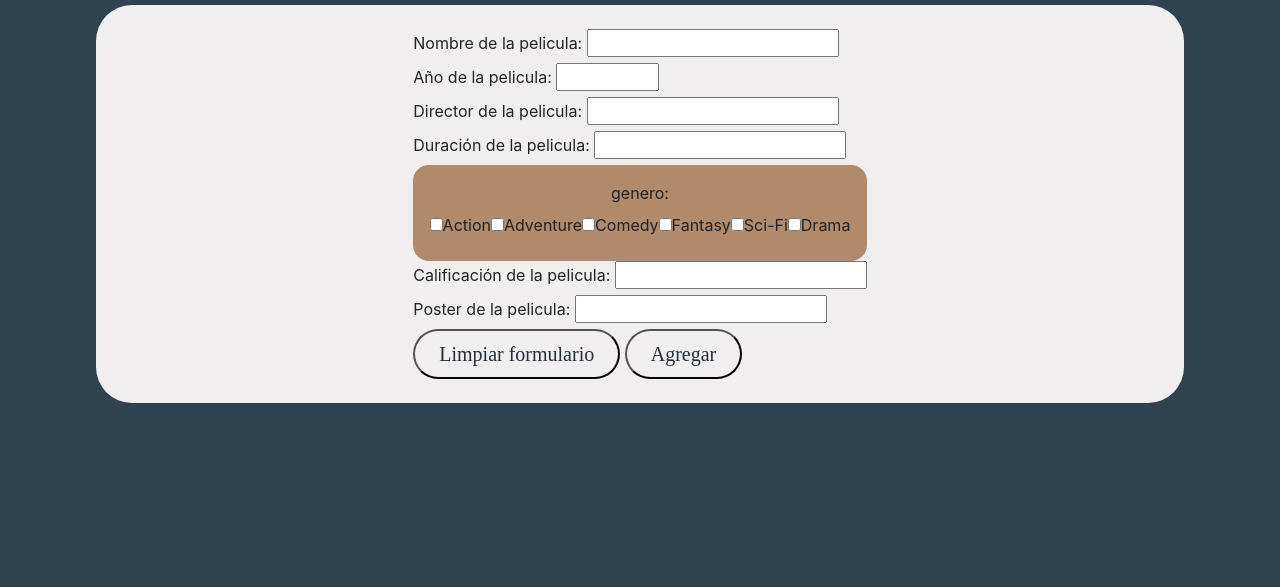
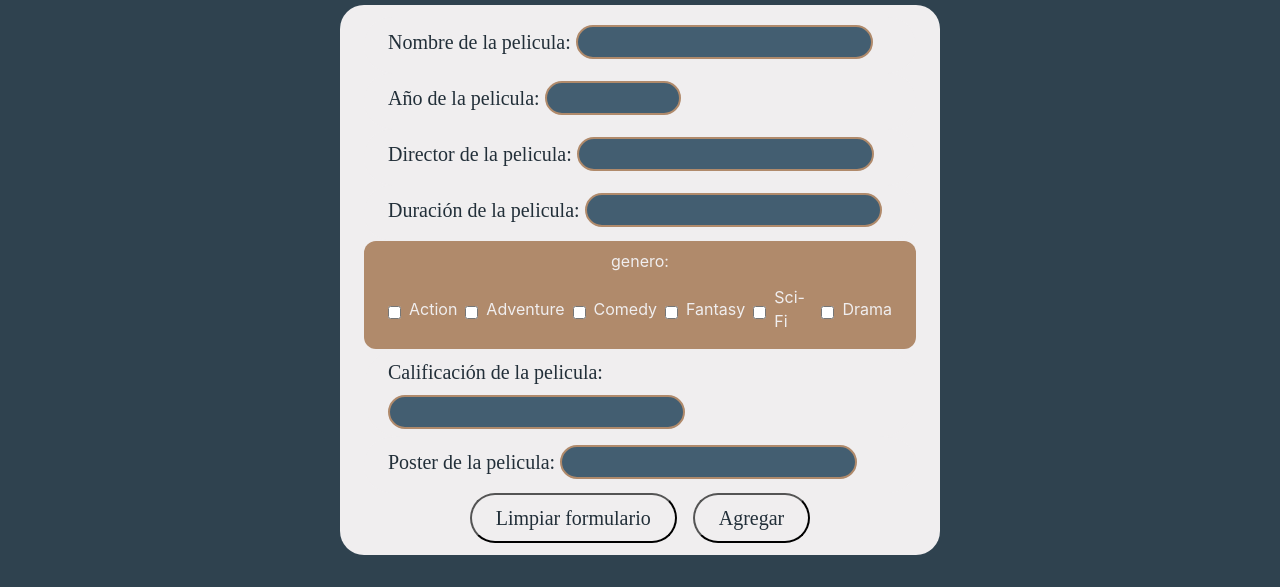
Before and after one commit to pi-rym/PM2-CesarZeballos, a website built with webpack: page front/pages/agregar pelicula.html in a window 1280 px wide. Shown: the part 213-800 px from the top of the page. Built offline with nearby package versions, Linux system fonts and the light colour scheme; no server answers.

Commit message:
homework n13

```diff
--- a/front/models/newMovie.js
+++ b/front/models/newMovie.js
@@ -53,6 +53,10 @@ function handlerSubmit(event) {
 
     if(![title.value, year.value, director.value, duration.value, poster.value, genres].every(Boolean)) return alert('Faltan campor por completar')
 
+    const movie = new Movie(title.value, year.value, director.value, duration.value, arrayGenres(), rate.value, poster.value);
+
+    postMovie(movie);
+
     return alert('Pelicula agregada')
 }
 
@@ -74,5 +78,28 @@ function cleanInputs() {
 
 renderGenres()
 
+function arrayGenres() {
+    const checkboxes = document.querySelectorAll('input[name="genre[]"]')
+    const genres = [];
+
+    for (const item of checkboxes) {
+        if(item.checked){
+            item.classList.add("selected")
+            genres.push(item.id);
+        }
+    }
+
+    return genres;
+}
+
+const postMovie = async (movie) => {
+    try {
+        const promise = await axios.post("http://localhost:3000/movies", movie);
+        console.log(promise)
+    } catch (err) {
+        console.error(err);
+    }
+}
+
 agregar.addEventListener('click', handlerSubmit);
 clean.addEventListener('click', cleanInputs);
--- a/front/models/repository.js
+++ b/front/models/repository.js
@@ -57,7 +57,7 @@ class Repository {
                 });
                 this.refresh();
             } catch (err) {
-                console.error(errorMessageCard);
+                console.error(err);
             };
         };
 
--- a/front/pages/agregar pelicula.html
+++ b/front/pages/agregar pelicula.html
@@ -22,46 +22,46 @@
       </div>
     </header>
 
-    <section>
-      <h2 class="header2">Agregar una nueva pelcula</h2>
-      <div class="cardMovie">
+    <section class="formContainer">
+      <h2 class="header2">Agregar una nueva pelicula</h2>
+      <div class="form">
         <form id="moviesForm">
             <div class="input-label">
               <label for="title">Nombre de la pelicula: </label>
-              <input type="text" id="title" name="title" required/>
+              <input class="placeholder" type="text" id="title" name="title" required/>
             </div>
 
             <div class="input-label">
               <label for="year">Año de la pelicula: </label>
-                <input type="number" id="year" name="year" min="1000" max="2024" required/>
+                <input class="placeholder" type="number" id="year" name="year" min="1000" max="2024" required/>
             </div>
 
             <div class="input-label">
               <label for="director">Director de la pelicula: </label>
-                <input type="text" id="director" name="director" required/>
+                <input class="placeholder" type="text" id="director" name="director" required/>
             </div>
 
             <div class="input-label">
               <label for="duration">Duración de la pelicula: </label>
-                <input type="text" id="duration" name="duration" required/>
+                <input class="placeholder" type="text" id="duration" name="duration" required/>
             </div>
 
-            <div class="descriptionBox">
+            <div class="checkboxConteiner">
               <label for="genre">genero: </label>
               <div id="options"></div>
             </div>
 
             <div class="input-label">
               <label for="rate">Calificación de la pelicula: </label>
-                <input type="number" id="rate" name="rate" step="0.01" required/>
+                <input class="placeholder" type="number" id="rate" name="rate" step="0.01" required/>
             </div>
 
             <div class="input-label">
               <label for="poster">Poster de la pelicula: </label>
-                <input type="text" id="poster" name="link" required/>
+                <input class="placeholder" type="text" id="poster" name="link" required/>
             </div>
 
-            <div>
+            <div class="buttonContainer">
                 <button class="button" id="clean" type="button">Limpiar formulario</button>
 
                 <button class="button" id="agregar" type="submit">Agregar</button>
--- a/front/styles/styles.css
+++ b/front/styles/styles.css
@@ -64,6 +64,7 @@ header{
     display: flex;
     flex-direction: row;
     justify-content: space-between;
+    gap: 24px;
 }
 
 .AboutUs{
@@ -74,13 +75,14 @@ header{
 
 .cardMovie{
     background-color: #F0EEEF;
-    padding: 24px 36px 24px 36px;
-    border-radius: 36px;
+    width: 300px;
+    padding: 12px 24px 12px 24px;
+    border-radius: 24px;
     display: flex;
     flex-direction: column;
     justify-content: space-between;
     align-items: center;
-    gap: 16px;
+    gap: 8px;
 }
 
 .titlemovie{
@@ -91,13 +93,14 @@ header{
 
 .descriptionBox{
     background-color: #B08A6B;
-    padding: 16px 16px 16px 16px;
-    border-radius: 16px;
+    padding: 8px;
+    border-radius: 12px;
     width: 100%;
     display: flex;
     flex-direction: column;
     justify-content: center;
     align-items: center;
+    gap: 0px;
 }
 
 .descriptionMovie{
@@ -107,13 +110,76 @@ header{
 }
 
 .poster{
-    height: 250px;
-    width: 200px;
+    height: 200px;
+    width: 150px;
 }
 
-.errorMessage{
-    background-color:#ff0000;
-    color:#222F39;
-    padding: 24px 36px 24px 36px;
+.form{
+    background-color: #F0EEEF;
+    padding: 12px 24px 12px 24px;
+    border-radius: 24px;
+    width: 600px;
+    display: flex;
+    flex-direction: column;
+    align-items: center;
+    gap: 12px;
+}
+
+.input-label{
+    background-color: #F0EEEF;
+    color: #222F39;
+    border-radius: 12px;
+    font-size: 20px;
+    font-family: "Rota", serif;
+    padding: 8px 24px 8px 24px;
     border-radius: 36px;
+    width: auto;
 }
+
+.formContainer{
+    color:#435E71;
+    display: flex;
+    flex-direction: column;
+    align-items: center;
+}
+
+.checkboxConteiner{
+    color:#F0EEEF;
+    background-color: #B08A6B;
+    padding: 8px 24px 8px 24px;
+    border-radius: 12px;
+    width: 100%;
+    display: flex;
+    flex-direction: column;
+    justify-content: center;
+    align-items: center;
+    gap: 4px
+}
+
+#options{
+    display: flex;
+    flex-direction: row;
+    justify-content: center;
+    align-items: center;
+    gap: 8px;
+}
+
+.buttonContainer{
+    display: flex;
+    flex-direction: row;
+    justify-content: center;
+    gap: 16px;
+}
+
+.placeholder{
+    background-color: #435E71;
+    color: #F0EEEF;
+    border-color:#B08A6B;
+    border-style: solid;
+    border-width: 2px;
+    font-size: 20px;
+    font-family: "Rota", serif;
+    padding: 0px 24px 0px 24px;
+    border-radius: 36px;
+    width: auto;
+}
```
Also changed, not shown: front/index.html (+1 -1 lines), front/public/films.js, front/public/index.js.
